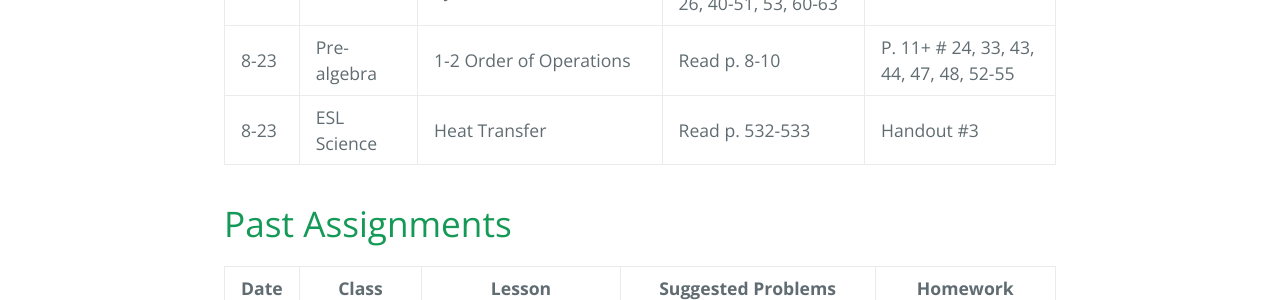
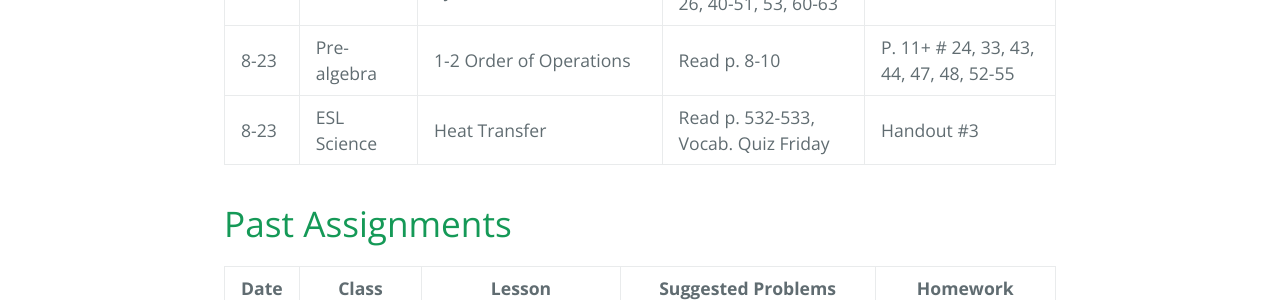
Before and after one commit to gpayoo/gpayoo, a Jekyll site: the page built from index.md, in a window 1280 px wide. Shown: the part 928-1228 px from the top of the page. Built offline with Jekyll 4.4.1, drawn with Linux system fonts in a browser that asks for light colours; our own code applies the rules of GitHub Pages for plain Markdown files.

Commit message:
Update index.md

```diff
--- a/index.md
+++ b/index.md
@@ -13,7 +13,7 @@ layout: default
 | 8-23 | Geometry B | Quick Review from Geom. A, Golden Ratio Project, 7-2 Similar Poygons | | Golden Spiral Project
 | 8-23 | Pre-calculus | P. 2 Cartesian Coordinate System| P.20+ #1, 3a, 3b, 5-11, 14, 17, 19, 25, 26, 40-51, 53, 60-63|
 | 8-23 | Pre-algebra | 1-2 Order of Operations | Read p. 8-10 | P. 11+ # 24, 33, 43, 44, 47, 48, 52-55
-| 8-23 | ESL Science | Heat Transfer | Read p. 532-533 | Handout #3
+| 8-23 | ESL Science | Heat Transfer | Read p. 532-533, Vocab. Quiz Friday | Handout #3
 
 
 
```
